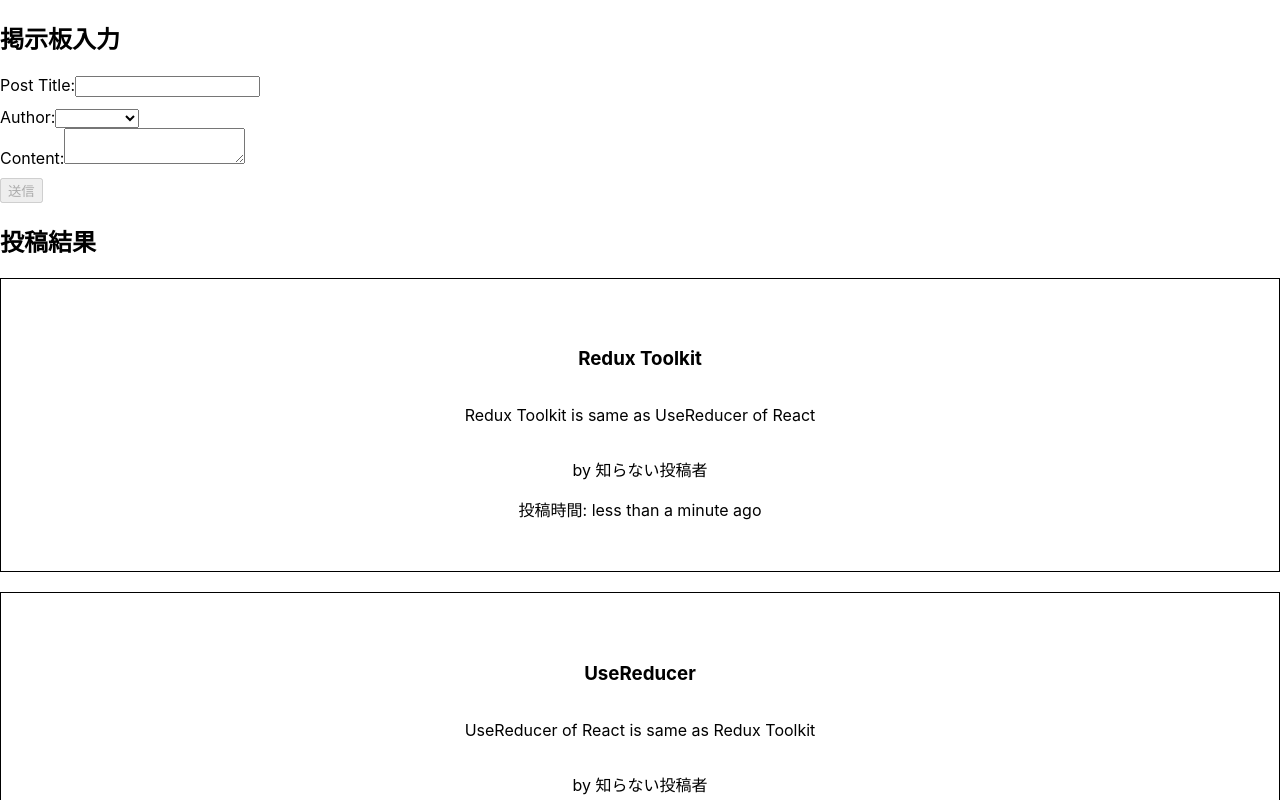
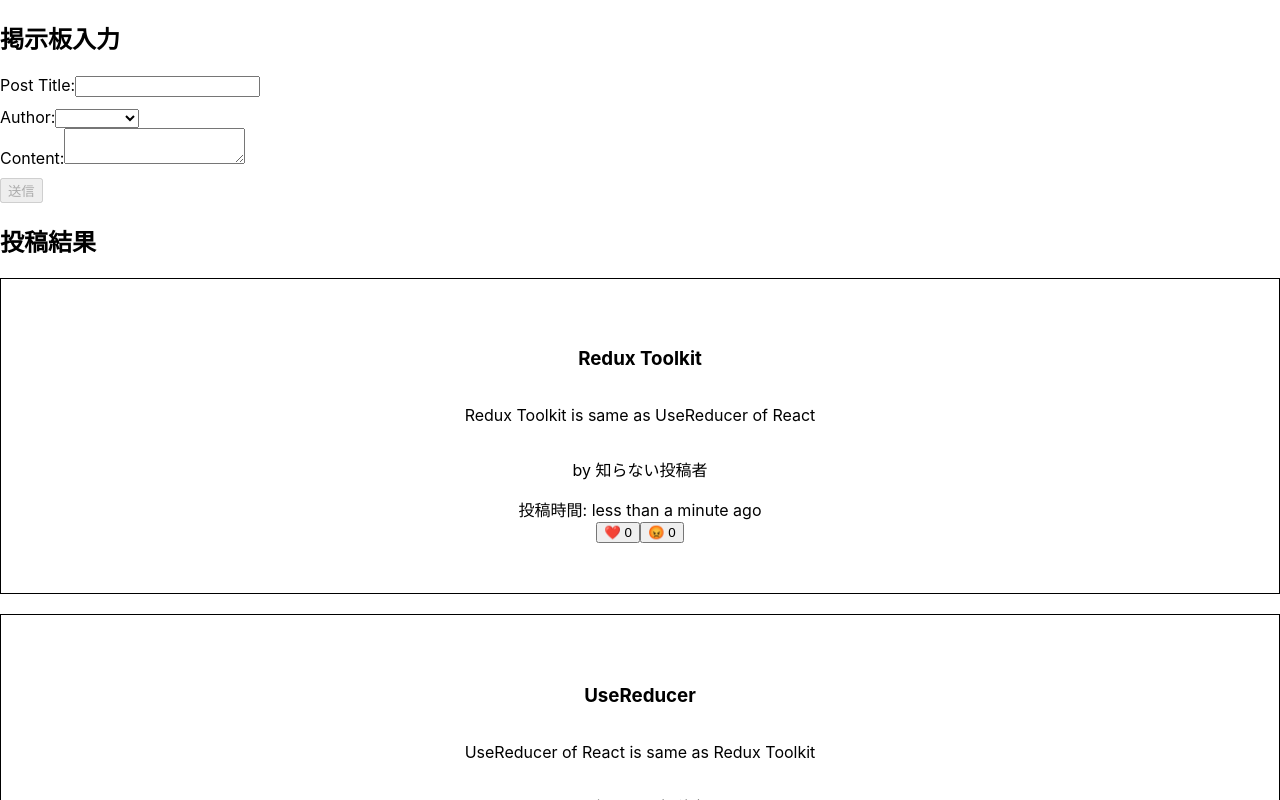
Before and after one commit to ziheng-hub/redux-toolkit-execise-01, a React (Create React App) app: page / in a window 1280 px wide. Shown: the top 800 px of the page. Built offline with nearby package versions, Linux system fonts and the light colour scheme.

Commit message:
add feature of reactionButton

```diff
--- a/src/features/posts/PostsList.jsx
+++ b/src/features/posts/PostsList.jsx
@@ -3,6 +3,7 @@ import { useSelector } from "react-redux";
 import { selectAllPosts } from "./postSlice";
 import { PostAuthor } from "./PostAuthor";
 import { TimeAgo } from "./TimeAgo";
+import { ReactionButton } from "./ReactionButton";
 
 const PostsList = () => {
   // 将来的にstate.postsの内部構造が変わった場合、このように外部のComponentで直接useSelectorを呼ぶのではなく、内部でuseSelectorをExportして、外部で使う。
@@ -18,6 +19,7 @@ const PostsList = () => {
           <PostAuthor userId={post.userId} />
         </p>
         <TimeAgo timeStamp={post.date}/>
+        <ReactionButton post={post}/>
       </article>
     );
   });
--- /dev/null
+++ b/src/features/posts/ReactionButton.jsx
@@ -0,0 +1,23 @@
+import React from 'react'
+import { useDispatch } from "react-redux";
+import { reactionAdded } from "./postSlice";
+
+const reactionEmoji = {
+    heart:"❤️",
+    bad:"😡"
+}
+
+export const ReactionButton = ({post}) => {
+  const dispatch = useDispatch();
+
+  const reactionButtons = Object.entries(reactionEmoji).map(([name,emoji]) => {
+    return (
+        <button type='button' onClick={() => {dispatch(reactionAdded({postId:post.id,reaction:name}))}}>
+          {emoji} {post.reactions[name]}
+        </button>
+    )
+  })
+  return (
+    <div>{reactionButtons}</div>
+  )
+}
--- a/src/features/posts/postSlice.js
+++ b/src/features/posts/postSlice.js
@@ -6,13 +6,21 @@ const initialState = [
     id: "1",
     title: "Redux Toolkit",
     content: "Redux Toolkit is same as UseReducer of React",
-    date:new Date().toISOString(),
+    date: new Date().toISOString(),
+    reactions: {
+      heart: 0,
+      bad: 0,
+    },
   },
   {
     id: "2",
     title: "UseReducer",
     content: "UseReducer of React is same as Redux Toolkit",
-    date:new Date().toISOString()
+    date: new Date().toISOString(),
+    reactions: {
+      heart: 0,
+      bad: 0,
+    },
   },
 ];
 
@@ -20,25 +28,36 @@ const postSlice = createSlice({
   name: "posts",
   initialState: initialState,
   reducers: {
-    postAdded:{
-        reducer(state,action){
-            state.push(action.payload)
-        },
-        prepare(title,content,userId){
-            return {
-                payload:{
-                    id:nanoid(),
-                    title:title,
-                    content:content,
-                    userId:userId,
-                    date:new Date().toISOString(),
-                }
-            }
-        }
-    }
+    reactionAdded: (state, action) => {
+      const { postId, reaction } = action.payload;
+      const existingPost = state.find((post) => post.id === postId);
+      if (existingPost) {
+        existingPost.reactions[reaction]++;
+      }
+    },
+    postAdded: {
+      reducer(state, action) {
+        state.push(action.payload);
+      },
+      prepare(title, content, userId) {
+        return {
+          payload: {
+            id: nanoid(),
+            title: title,
+            content: content,
+            userId: userId,
+            date: new Date().toISOString(),
+            reactions: {
+              heart: 0,
+              bad: 0,
+            },
+          },
+        };
+      },
+    },
   },
 });
 
 export const selectAllPosts = (state) => state.posts;
 export default postSlice.reducer;
-export const {postAdded} = postSlice.actions;
+export const { postAdded,reactionAdded} = postSlice.actions;
```
